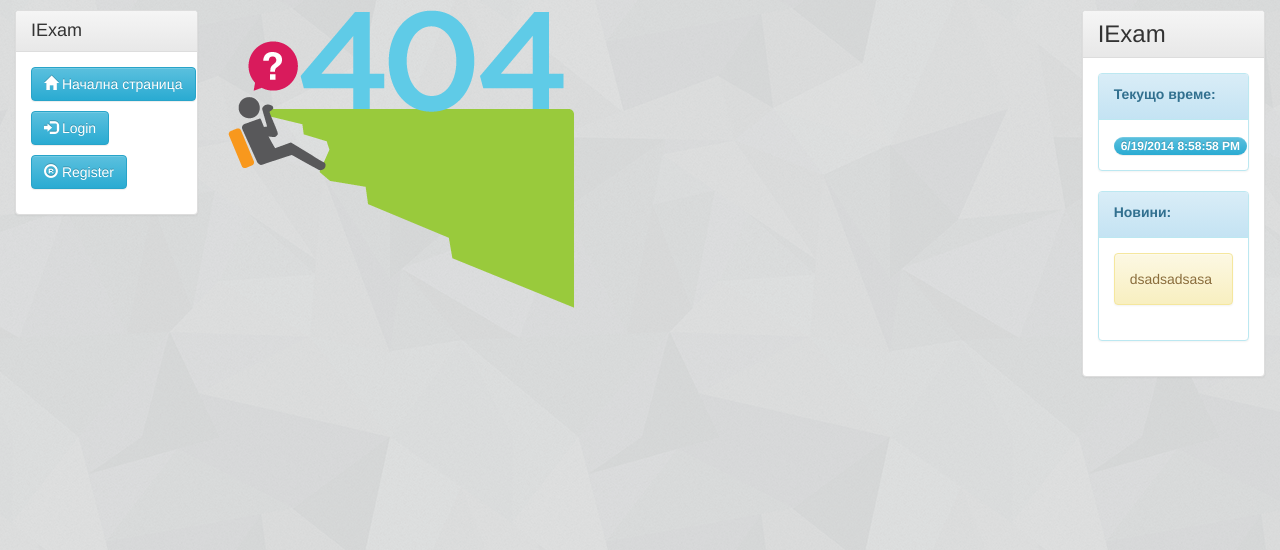
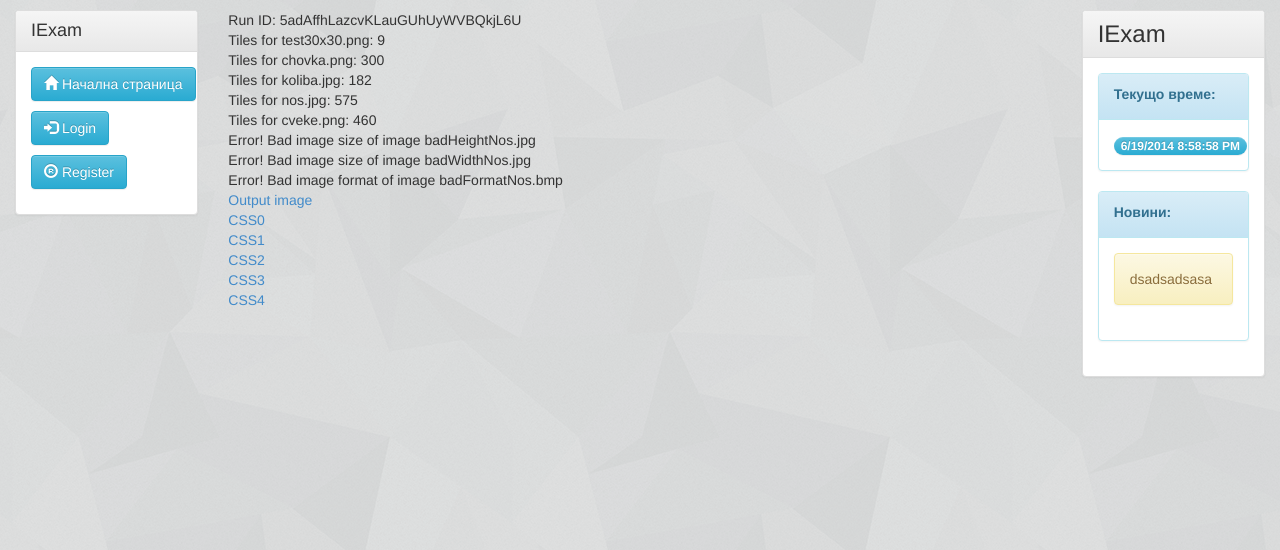
Before and after one commit to Daniel2015/IExam, a PHP site: page /index.php?page=imageCreate in a window 1280 px wide. Shown: the part 63-613 px from the top of the page. Run offline with PHP 8.4, Linux system fonts and the light colour scheme; data comes from the database, SQL or seed files in the repository.

Commit message:
Demo for images. Now also creation (not only getting).
Added a demo page for images (images.php) and a link to it in the navigation.php
Added imageCreate.php which create a tiled sprite form output images (with fixed filenames, not working with DB).
Updated supplied precomputed css files for images to work with correct directory.

```diff
--- a/css/imageCSS/image0.css
+++ b/css/imageCSS/image0.css
@@ -1 +1 @@
-.IExamImageHolder{display: block !important; margin-left: auto !important; margin-right: auto !important; padding: 0 !important; width: 30px !important; height: 30px !important; border: 0 !important; font-size: 0 !important;}.IExamImageTile{display: inline-block !important; margin: 0 !important; padding: 0 !important; width: 10px !important; height: 10px !important; border: 0 !important; background: url('/ImageProc/output.png') !important;}#IExamImageTile0{background-position: -120px -320px !important;}#IExamImageTile1{background-position: -350px -340px !important;}#IExamImageTile2{background-position: -120px -60px !important;}#IExamImageTile3{background-position: -90px -260px !important;}#IExamImageTile4{background-position: -70px -40px !important;}#IExamImageTile5{background-position: -90px -310px !important;}#IExamImageTile6{background-position: -60px -200px !important;}#IExamImageTile7{background-position: -280px -190px !important;}#IExamImageTile8{background-position: -90px -70px !important;}
+.IExamImageHolder{display: block !important; margin-left: auto !important; margin-right: auto !important; padding: 0 !important; width: 30px !important; height: 30px !important; border: 0 !important; font-size: 0 !important;}.IExamImageTile{display: inline-block !important; margin: 0 !important; padding: 0 !important; width: 10px !important; height: 10px !important; border: 0 !important; background: url('images/outputImages/output.png') !important;}#IExamImageTile0{background-position: -310px -100px !important;}#IExamImageTile1{background-position: -320px -100px !important;}#IExamImageTile2{background-position: -130px -130px !important;}#IExamImageTile3{background-position: -240px -140px !important;}#IExamImageTile4{background-position: -180px -290px !important;}#IExamImageTile5{background-position: 0px -280px !important;}#IExamImageTile6{background-position: -340px -200px !important;}#IExamImageTile7{background-position: -130px -380px !important;}#IExamImageTile8{background-position: -10px -80px !important;}
--- /dev/null
+++ b/imageCreate.php
@@ -0,0 +1,131 @@
+<?php
+	$TILE_SIZE = 10;
+	$IMG_IN_PATH = "images/inputImages/";
+	$CSS_PATH = "css/imageCSS/";
+	$IMG_OUT_PATH = "images/outputImages/";
+
+	function randomString($length) {
+		$chars = "0123456789abcdefghijklmnopqrstuvwxyzABCDEFGHIJKLMNOPQRSTUVWXYZ";
+    	$result = "";
+    	for ($i = $length; $i > 0; --$i) {
+    		$result .= substr($chars, rand (0, (strlen($chars)-1)), 1);
+    	}
+    	return $result;
+    }
+
+	echo "Run ID: ".randomString(30)."<br/>";
+
+	//hardcoded test
+	//$imgFiles = array ("test30x30.png",
+	//	"chovka.png", "koliba.jpg", "nos.jpg", "cveke.png", "badHeightNos.jpg", "badWidthNos.jpg", "badFormatNos.bmp"
+	//	);
+	$imgFiles = array ('test30x30.png',
+		'chovka.png', 'koliba.jpg', 'nos.jpg', 'cveke.png', 'badHeightNos.jpg', 'badWidthNos.jpg', 'badFormatNos.bmp'
+		);
+	$validImgFiles = array ();
+	$imgTileSize = array ();
+	$numOfTiles = 0;
+
+	//Get images size and validate they are of correct type and size
+	foreach ($imgFiles as $imgKey => $img) {
+		$imgInfo = getimagesize ($IMG_IN_PATH.$img);
+		if($imgInfo[0] % $TILE_SIZE != 0 || $imgInfo[1] % $TILE_SIZE != 0){
+			//TODO: real errors
+			echo "Error! Bad image size of image ".$img;
+			echo "<br>";
+			continue;
+		}
+		if($imgInfo[2] != IMAGETYPE_JPEG && $imgInfo[2] != IMAGETYPE_PNG){
+			//TODO: real errors
+			echo "Error! Bad image format of image ".$img;
+			echo "<br>";
+			continue;
+		}
+		array_push($validImgFiles, $img);
+		$imgTiles = $imgInfo[0]/$TILE_SIZE * $imgInfo[1]/$TILE_SIZE;
+		$imgTileSize[$imgKey] = $imgTiles;
+		$numOfTiles+=$imgTiles;
+		echo "Tiles for ".$img.": ".$imgTiles."<br>";
+	}
+
+	//TODO: uncomment
+	//$outputImageName = randomString(30);
+	$outputImageName = "output";
+	echo "<a href='".$IMG_OUT_PATH.$outputImageName.".png' target='_blank'>Output image</a><br/>";
+
+	$finSideTiles = sqrt ($numOfTiles);
+	//if not integer
+	if($finSideTiles != floor ($finSideTiles)){
+		$finSideTiles = floor ($finSideTiles) + 1;
+	}
+	//TODO: some random tiles
+	$finalImage = imagecreatetruecolor($finSideTiles*$TILE_SIZE, $finSideTiles*$TILE_SIZE);
+	//update it to hold real value
+	$numOfTiles = $finSideTiles * $finSideTiles;
+	$tilesPopulated;
+	for ($i=0; $i < $numOfTiles; $i++) {
+		$tilesPopulated[$i]=0;
+	}
+
+	//Slice images and put their tiles in random free tile spots in the final image
+	foreach ($validImgFiles as $imgKey => $img) {
+		$imgInfo = getimagesize ($IMG_IN_PATH.$img);
+		$thisImg;
+		switch ($imgInfo[2]) {
+			case IMAGETYPE_JPEG:
+				$thisImg = imagecreatefromjpeg($IMG_IN_PATH.$img);
+				break;
+
+			case IMAGETYPE_PNG:
+				$thisImg = imagecreatefrompng($IMG_IN_PATH.$img);
+				break;
+		}
+
+		$cssContents = ".IExamImageHolder{display: block !important; margin-left: auto !important; margin-right: auto !important; padding: 0 !important; width: ".$imgInfo[0]."px !important; height: ".$imgInfo[1]."px !important; border: 0 !important; font-size: 0 !important;}";
+
+		$cssContents .= ".IExamImageTile{display: inline-block !important; margin: 0 !important; padding: 0 !important; width: ".$TILE_SIZE."px !important; height: ".$TILE_SIZE."px !important; border: 0 !important; background: url('".$IMG_OUT_PATH.$outputImageName.".png') !important;}";
+
+		$imgNumTiles = ($imgTileSize[$imgKey]);
+		for ($imgTile = 0; $imgTile < $imgNumTiles; $imgTile++) {
+			//echo "imgTile: ".$imgTile." -> ";
+			//get pseudo random free position
+			$finTile = rand (0, $numOfTiles-1);
+			while($tilesPopulated[$finTile]!=0){
+				$finTile++;
+				$finTile%=$numOfTiles;
+			}
+			$tilesPopulated[$finTile]=1;
+
+			//echo "finTile: ".$finTile."<br>";
+
+			$finStartingX = ($finTile%$finSideTiles) * $TILE_SIZE;
+			//echo "finStartingX : ".$finStartingX;
+			$finStartingY = floor($finTile/$finSideTiles) * $TILE_SIZE;
+			//echo "; finStartingY : ".$finStartingY;
+			$imgStartingX = ($imgTile*$TILE_SIZE) % $imgInfo[0];
+			//echo "; imgStartingX : ".$imgStartingX;
+			$imgStartingY = floor(($imgTile*$TILE_SIZE) / $imgInfo[0]) * $TILE_SIZE;
+			//echo "; imgStartingY : ".$imgStartingY."<br>";
+			imagecopy($finalImage, $thisImg, $finStartingX, $finStartingY, $imgStartingX, $imgStartingY,
+			 	$TILE_SIZE, $TILE_SIZE);
+
+			$cssContents .="#IExamImageTile".$imgTile."{background-position: ".-$finStartingX."px ".-$finStartingY."px !important;}";
+		}
+
+		$cssFileName = $CSS_PATH;
+		$cssFileName.= "image".$imgKey;
+		//TODO: uncomment
+		//$cssFileName.= randomString(25);
+		$cssFileName.=".css";
+
+		echo "<a href='".$cssFileName."' target='_blank'>CSS".$imgKey."</a><br/>";
+
+		file_put_contents($cssFileName, $cssContents, LOCK_EX);
+
+		imagedestroy($thisImg);
+	}
+
+	//header('Content-Type: image/png');
+	imagepng($finalImage, $IMG_OUT_PATH.$outputImageName.".png");
+	imagedestroy($finalImage);
+?>
--- a/navigation.php
+++ b/navigation.php
@@ -13,6 +13,7 @@ if(Authentication::IsAuthenticated())
    <p><a href="/<?=$ProjectName?>/profile" class="btn btn-info" ><span class="glyphicon glyphicon-user"></span>    Профил</a></p>
    <p><a href="/<?=$ProjectName?>/statistics" class="btn btn-info" ><span class="glyphicon glyphicon-stats"></span>    Статистика</a></p>
    <p><a href="/<?=$ProjectName?>/messages/mail" class="btn btn-info" ><span class="glyphicon glyphicon-envelope"></span>    Поща</a></p>
+   <p><a href="/<?=$ProjectName?>/images" class="btn btn-info" ><span class="glyphicon glyphicon-picture"></span>    Изображения</a></p>
    <p><a href="/<?=$ProjectName?>/video" class="btn btn-info" ><span class="glyphicon glyphicon-film"></span>    Видеа</a></p>
 <?php
 	if(Authentication::IsAdmin())
```
Also changed, not shown: images.php (added, +19 -0 lines), imgUser.html (+12 -1 lines), css/imageCSS/image1.css, css/imageCSS/image2.css, css/imageCSS/image3.css, css/imageCSS/image4.css, images/outputImages/output.png.
